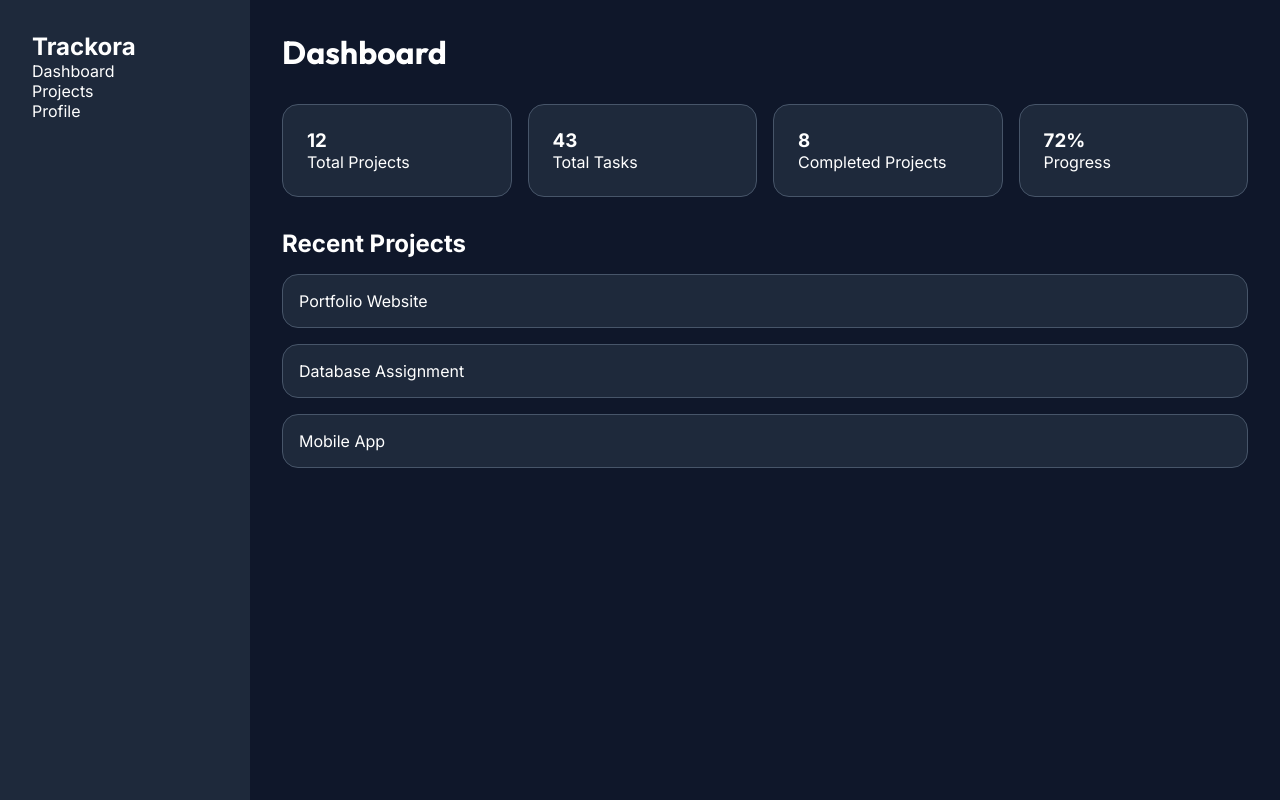
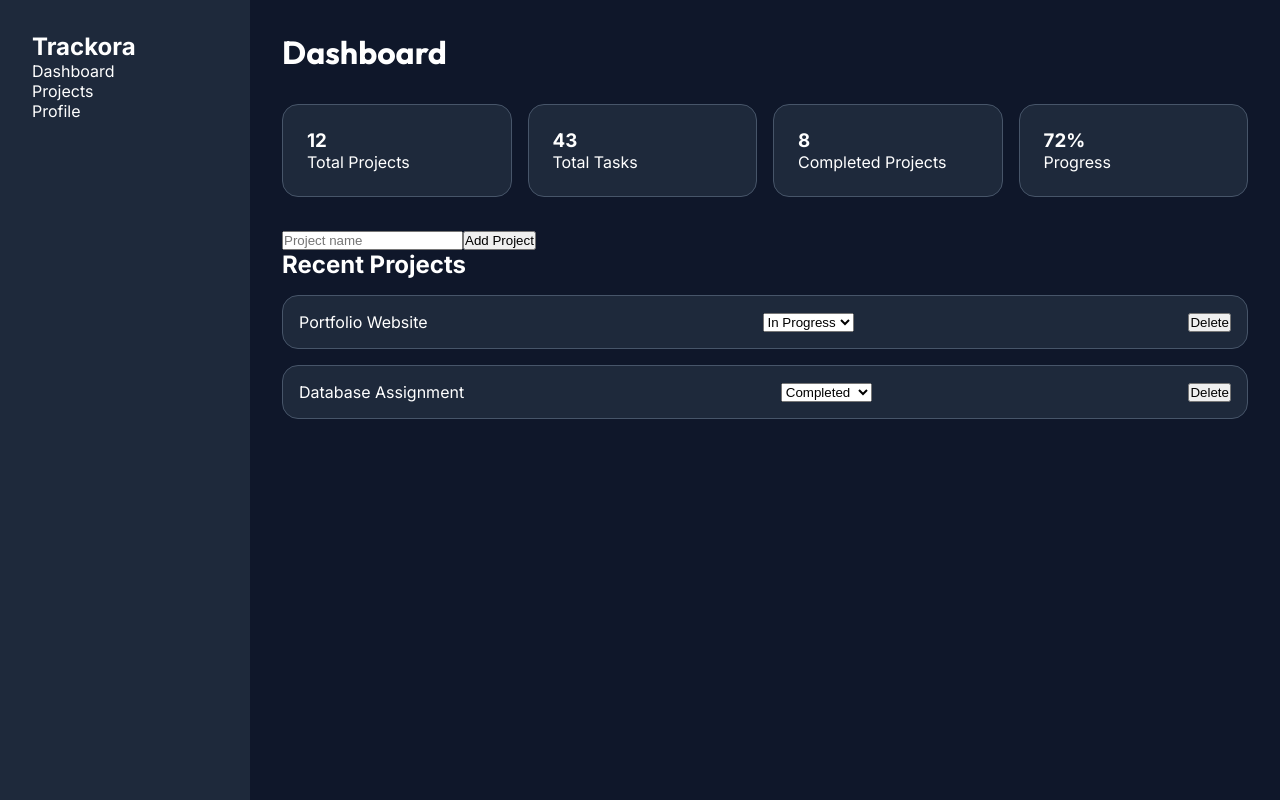
Before and after one commit to seyar1382/trackora, a React (Vite) app: page /dashboard in a window 1280 px wide. Built offline with nearby package versions, Linux system fonts and the light colour scheme.

Commit message:
implement project management features: add project, delete project, and update status

```diff
--- a/src/pages/dashboard.css
+++ b/src/pages/dashboard.css
@@ -35,3 +35,9 @@
   padding: 1rem;
   margin-top: 1rem;
 }
+
+.project-card {
+  display: flex;
+  justify-content: space-between;
+  align-items: center;
+}
--- a/src/pages/dashboard.jsx
+++ b/src/pages/dashboard.jsx
@@ -1,6 +1,52 @@
+import { useState } from "react";
 import "./dashboard.css";
 
 function Dashboard() {
+  function changeStatus(id, newStatus) {
+    setProjects(
+      projects.map((project) =>
+        project.id === id
+          ? {
+              ...project,
+              status: newStatus,
+            }
+          : project,
+      ),
+    );
+  }
+
+  function deleteProject(id) {
+    setProjects(projects.filter((project) => project.id !== id));
+  }
+
+  function addProject() {
+    if (!newProject.trim()) return;
+
+    setProjects([
+      ...projects,
+      {
+        // id: Date.now(),
+        title: newProject,
+        status: "Not Started",
+      },
+    ]);
+
+    setNewProject("");
+  }
+
+  const [projects, setProjects] = useState([
+    {
+      id: 1,
+      title: "Portfolio Website",
+      status: "In Progress",
+    },
+    {
+      id: 2,
+      title: "Database Assignment",
+      status: "Completed",
+    },
+  ]);
+  const [newProject, setNewProject] = useState("");
   return (
     <div className="dashboard">
       <aside className="sidebar">
@@ -41,13 +87,32 @@ function Dashboard() {
         </section>
 
         <section className="recent-projects">
+          <input
+            type="text"
+            placeholder="Project name"
+            value={newProject}
+            onChange={(e) => setNewProject(e.target.value)}
+          />
+          <button onClick={addProject}>Add Project</button>
+
           <h2>Recent Projects</h2>
 
-          <div className="project-card">Portfolio Website</div>
+          {projects.map((project) => (
+            <div key={project.id} className="project-card">
+              <span>{project.title}</span>
+              {/* <span>{project.status}</span> */}
+              <select
+                value={project.status}
+                onChange={(e) => changeStatus(project.id, e.target.value)}
+              >
+                <option>Not Started</option>
+                <option>In Progress</option>
+                <option>Completed</option>
+              </select>
 
-          <div className="project-card">Database Assignment</div>
-
-          <div className="project-card">Mobile App</div>
+              <button onClick={() => deleteProject(project.id)}>Delete</button>
+            </div>
+          ))}
         </section>
       </main>
     </div>
```
